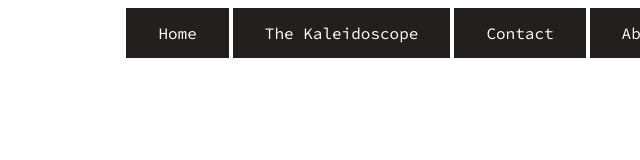
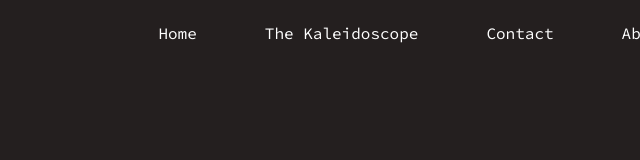
Before and after one commit to Zoha-Arif/TechlesKaleidoscope, a plain HTML site: page HTML/About.html in a window 1280 px wide. Shown: the top 160 px of the page, without its empty margins (640-1280 px from the left). Drawn offline with Linux system fonts and the light colour scheme.

Commit message:
fixed background color

```diff
--- a/HTML/main.css
+++ b/HTML/main.css
@@ -59,3 +59,7 @@
     left: 70%;
     z-index: 2;
 }
+
+body {
+    background-color: #241F1F;
+}
```
